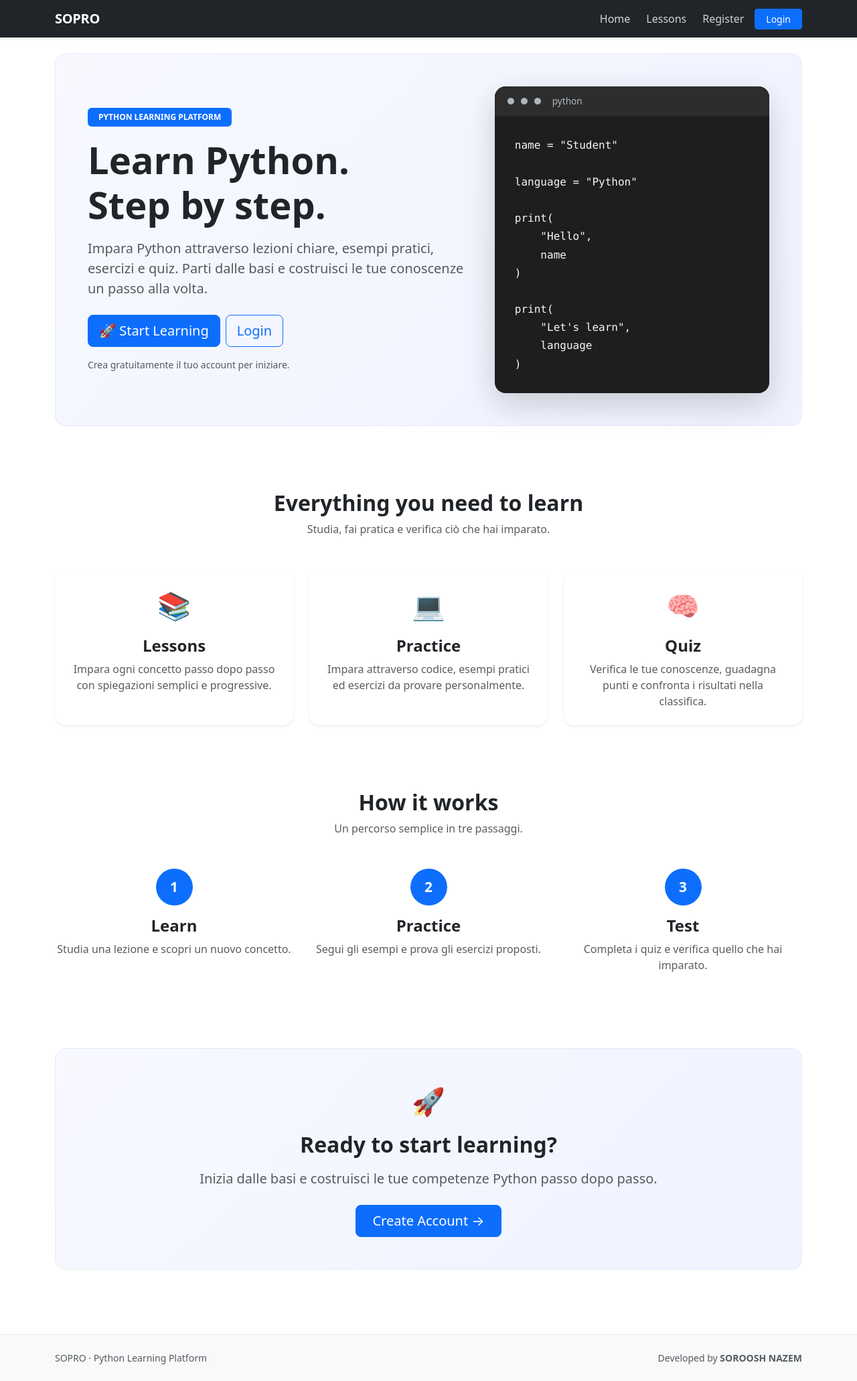
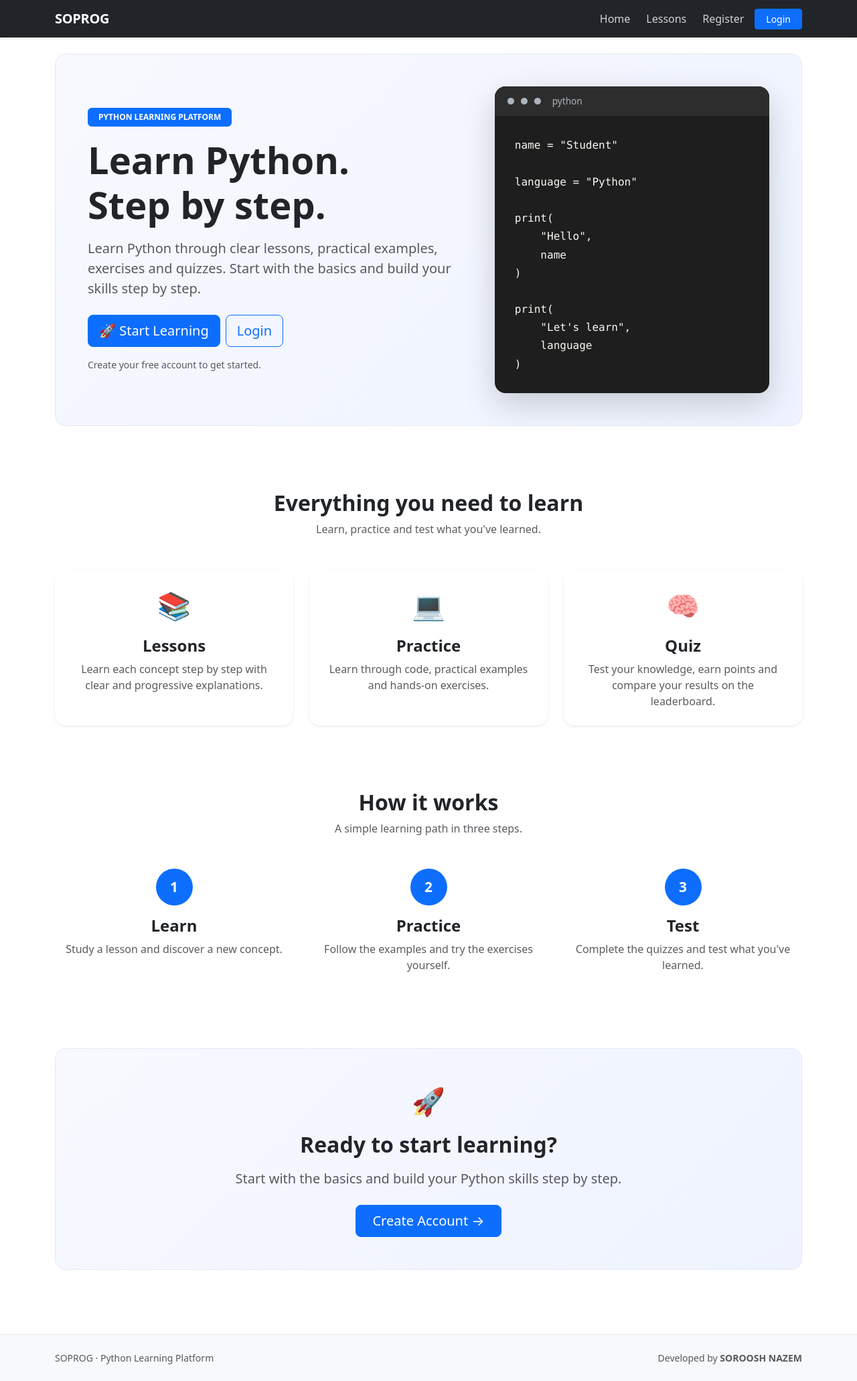
Before and after one commit to sorooshnazem/python-quiz-flask, a Flask app: page / in a window 1280 px wide. Shown: the whole page at 67% size. Run offline with Flask 3, Linux system fonts and the light colour scheme; tables that the repository leaves empty hold one stand-in row (values such as "Sample post").

Commit message:
Update SOPROG interface and lesson pages

```diff
--- a/templates/base.html
+++ b/templates/base.html
@@ -13,7 +13,7 @@
 
     <title>
         {% block title %}
-            SOPRO
+            SOPROG
         {% endblock %}
     </title>
 
@@ -66,7 +66,7 @@
                 class="navbar-brand fw-bold"
                 href="/"
             >
-                SOPRO
+                SOPROG
             </a>
 
 
@@ -265,7 +265,7 @@
 
                 <div class="text-muted small">
 
-                    SOPRO · Python Learning Platform
+                    SOPROG · Python Learning Platform
 
                 </div>
 
--- a/templates/home.html
+++ b/templates/home.html
@@ -1,7 +1,7 @@
 {% extends "base.html" %}
 
 {% block title %}
-SOPRO - Learn Python
+SOPROG - Learn Python
 {% endblock %}
 
 {% block content %}
@@ -28,11 +28,11 @@ SOPRO - Learn Python
 
             <p class="lead text-muted mb-4">
 
-                Impara Python attraverso lezioni chiare,
-                esempi pratici, esercizi e quiz.
+                Learn Python through clear lessons,
+                practical examples, exercises and quizzes.
 
-                Parti dalle basi e costruisci le tue
-                conoscenze un passo alla volta.
+                Start with the basics and build your
+                skills step by step.
 
             </p>
 
@@ -40,7 +40,7 @@ SOPRO - Learn Python
             {% if username %}
 
                 <p class="fs-5 mb-4">
-                    👋 Benvenuto,
+                    👋 Welcome,
                     <strong>{{ username }}</strong>!
                 </p>
 
@@ -84,8 +84,8 @@ SOPRO - Learn Python
                 </div>
 
                 <p class="small text-muted mt-3 mb-0">
-                    Crea gratuitamente il tuo account
-                    per iniziare.
+                    Create your free account
+                    to get started.
                 </p>
 
             {% endif %}
@@ -145,7 +145,7 @@ print(
         </h2>
 
         <p class="text-muted">
-            Studia, fai pratica e verifica ciò che hai imparato.
+            Learn, practice and test what you've learned.
         </p>
 
     </div>
@@ -180,8 +180,8 @@ print(
 
                     <p class="text-muted mb-0">
 
-                        Impara ogni concetto passo dopo passo
-                        con spiegazioni semplici e progressive.
+                        Learn each concept step by step
+                        with clear and progressive explanations.
 
                     </p>
 
@@ -219,9 +219,9 @@ print(
 
                     <p class="text-muted mb-0">
 
-                        Impara attraverso codice,
-                        esempi pratici ed esercizi
-                        da provare personalmente.
+                        Learn through code,
+                        practical examples and
+                        hands-on exercises.
 
                     </p>
 
@@ -259,9 +259,9 @@ print(
 
                     <p class="text-muted mb-0">
 
-                        Verifica le tue conoscenze,
-                        guadagna punti e confronta
-                        i risultati nella classifica.
+                        Test your knowledge,
+                        earn points and compare
+                        your results on the leaderboard.
 
                     </p>
 
@@ -289,7 +289,7 @@ print(
         </h2>
 
         <p class="text-muted">
-            Un percorso semplice in tre passaggi.
+            A simple learning path in three steps.
         </p>
 
     </div>
@@ -308,8 +308,8 @@ print(
             </h4>
 
             <p class="text-muted">
-                Studia una lezione e scopri
-                un nuovo concetto.
+                Study a lesson and discover
+                a new concept.
             </p>
 
         </div>
@@ -326,8 +326,8 @@ print(
             </h4>
 
             <p class="text-muted">
-                Segui gli esempi e prova
-                gli esercizi proposti.
+                Follow the examples and try
+                the exercises yourself.
             </p>
 
         </div>
@@ -344,8 +344,8 @@ print(
             </h4>
 
             <p class="text-muted">
-                Completa i quiz e verifica
-                quello che hai imparato.
+                Complete the quizzes and test
+                what you've learned.
             </p>
 
         </div>
@@ -371,8 +371,8 @@ print(
 
     <p class="text-muted fs-5 mb-4">
 
-        Inizia dalle basi e costruisci
-        le tue competenze Python passo dopo passo.
+        Start with the basics and build
+        your Python skills step by step.
 
     </p>
 
```
Also changed, not shown: templates/lesson_detail.html (+124 -20 lines), templates/lessons.html (+12 -12 lines).
